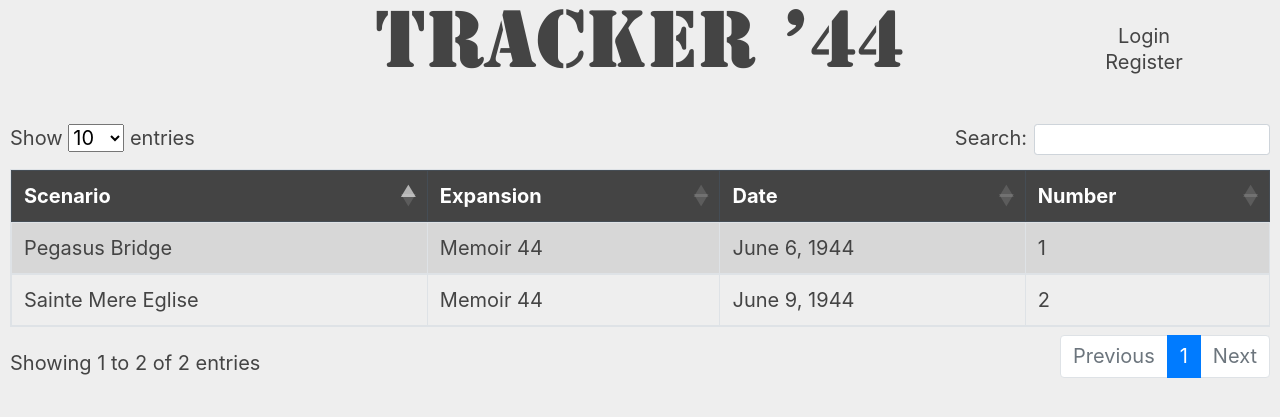
After one commit to ryandalex1/Tracker44, a Django app: page /scenarios/all/ in a window 1280 px wide. The commit adds this page. Shown: the top 417 px of the page. Run offline with Django 3.2, Linux system fonts and the light colour scheme; some libraries are stand-ins or nearby versions.

Commit message:
Create basic proof of concept with DataTables and Bootstrap for displaying scenarios

```diff
--- /dev/null
+++ b/core/static/core/js/initalize_data_tables.js
@@ -0,0 +1,3 @@
+$(document).ready( function () {
+    $('#example').DataTable();
+} );
--- a/core/static/core/style.css
+++ b/core/static/core/style.css
@@ -13,12 +13,11 @@
     line-height: 1.3;
     margin: 0 auto;
     padding: 0 10px;
-    text-align: center;
 }
 
 h1 {
     font-family: "4077th", serif;
-    font-size: 60px;
+    font-size: 75px;
     color: #444;
 }
 
@@ -28,11 +27,13 @@
     grid-template-columns: 2fr 6fr 2fr;
     grid-auto-rows: auto;
     align-items: center;
+    text-align: center;
 }
 
 .nav_images {
     align-items: center;
     justify-content: center;
+    text-align: center;
     margin: 0 -30px;
     display: flex;
     flex-direction: row;
@@ -70,6 +71,7 @@
     display: flex;
     align-items: center;
     justify-content: center;
+    text-align: center;
     background: url('images/hex_outline.png') no-repeat center;
     background-size: auto 100%;
 }
@@ -79,3 +81,13 @@
     grid-template-columns: 1fr;
   }
 }
+
+.table .thead-dark th {
+    color: #fff;
+    background-color: #444;
+    border-color: #454d55;
+}
+
+.form {
+
+}
--- a/core/templates/core/base.html
+++ b/core/templates/core/base.html
@@ -5,6 +5,7 @@
     <link rel="stylesheet" type="text/css" href="{%  static 'core/style.css' %}">
     <link rel="stylesheet" href="https://fonts.googleapis.com/css?family=Sora">
     <meta charset="UTF-8">
+    <meta name="viewport" content="width=device-width, initial-scale=1">
     <title>Tracker 44</title>
 </head>
 <body style="font-family: 'Sora', serif;">
--- /dev/null
+++ b/scenarios/templates/scenarios/all_scenarios.html
@@ -0,0 +1,66 @@
+<!doctype html>
+<html lang="en">
+  <head>
+      {% load static %}
+      <link rel="stylesheet" type="text/css" href=http://cdnjs.cloudflare.com/ajax/libs/twitter-bootstrap/4.1.3/css/bootstrap.css>
+      <link rel="stylesheet" type="text/css" href=http://cdn.datatables.net/1.10.21/css/dataTables.bootstrap4.min.css>
+      <link rel="stylesheet" type="text/css" href="{%  static 'core/style.css' %}">
+      <link rel="stylesheet" href="https://fonts.googleapis.com/css?family=Sora">
+      <meta charset="utf-8">
+      <meta name="viewport" content="width=device-width, initial-scale=1, shrink-to-fit=no">
+
+    <title>Tracker '44</title>
+  </head>
+  <body>
+    <header>
+        <h1 style="grid-column-start: 2;">TRACKER '44</h1>
+
+        {% if user.is_authenticated %}
+            <div class="user_auth">
+              <a href="https://www.w3schools.com/howto/howto_css_image_overlay.asp">{{ user.username }}</a><br>
+              <a href={% url 'user_profile:logout' %}>Logout</a>
+            </div>
+
+        {% else %}
+            <div class="user_auth">
+                <a href={% url 'user_profile:login' %}>Login</a><br>
+                <a href={% url 'user_profile:sign_up' %}>Register</a>
+            </div>
+
+        {% endif %}
+
+    </header>
+
+    <br>
+
+    <table id="example" class="table table-striped table-bordered">
+        <thead class="thead-dark">
+        <tr>
+            <th>Scenario</th>
+            <th>Expansion</th>
+            <th>Date</th>
+            <th>Number</th>
+        </tr>
+        </thead>
+        <tbody>
+        <tr>
+            <td>Pegasus Bridge</td>
+            <td>Memoir 44</td>
+            <td>June 6, 1944</td>
+            <td>1</td>
+        </tr>
+        <tr>
+            <td>Sainte Mere Eglise</td>
+            <td>Memoir 44</td>
+            <td>June 9, 1944</td>
+            <td>2</td>
+        </tr>
+        </tbody>
+    </table>
+
+    <script type="text/javascript" charset="utf8" src= "http://code.jquery.com/jquery-3.5.1.js"></script>
+    <script type="text/javascript" charset="utf8" src=http://cdn.datatables.net/1.10.21/js/jquery.dataTables.min.js></script>
+    <script type="text/javascript" charset="utf8" src=http://cdn.datatables.net/1.10.21/js/dataTables.bootstrap4.min.js></script>
+    <script type="text/javascript" src="{% static 'core/js/initalize_data_tables.js' %}"></script>
+  </body>
+</html>
--- a/scenarios/urls.py
+++ b/scenarios/urls.py
@@ -8,4 +8,6 @@
 urlpatterns = [
     # /scenarios/
     path('', scenarios.views.expansion_list, name='expansions'),
+    # /scenarios/all
+    path('all/', scenarios.views.all_scenarios, name='all_scenarios'),
 ]
--- a/scenarios/views.py
+++ b/scenarios/views.py
@@ -3,3 +3,7 @@
 
 def expansion_list(request):
     return render(request, 'scenarios/expansion_list.html')
+
+
+def all_scenarios(request):
+    return render(request, 'scenarios/all_scenarios.html')
--- a/user_profile/templates/auth_base.html
+++ b/user_profile/templates/auth_base.html
@@ -5,12 +5,13 @@
     <link rel="stylesheet" type="text/css" href="{%  static 'core/style.css' %}">
     <link rel="stylesheet" href="https://fonts.googleapis.com/css?family=Sora">
     <meta charset="UTF-8">
+    <meta name="viewport" content="width=device-width, initial-scale=1">
     <title>Tracker 44</title>
 </head>
-<body style="font-family: 'Sora', serif;">
+<body style="font-family: 'Sora', serif; text-align: center;">
 
     <header>
-        <h1 style="grid-column-start: 2;">Tracker '44</h1>
+        <h1 style="grid-column-start: 2;">TRACKER '44</h1>
     </header>
 
     {% block content %}
```
